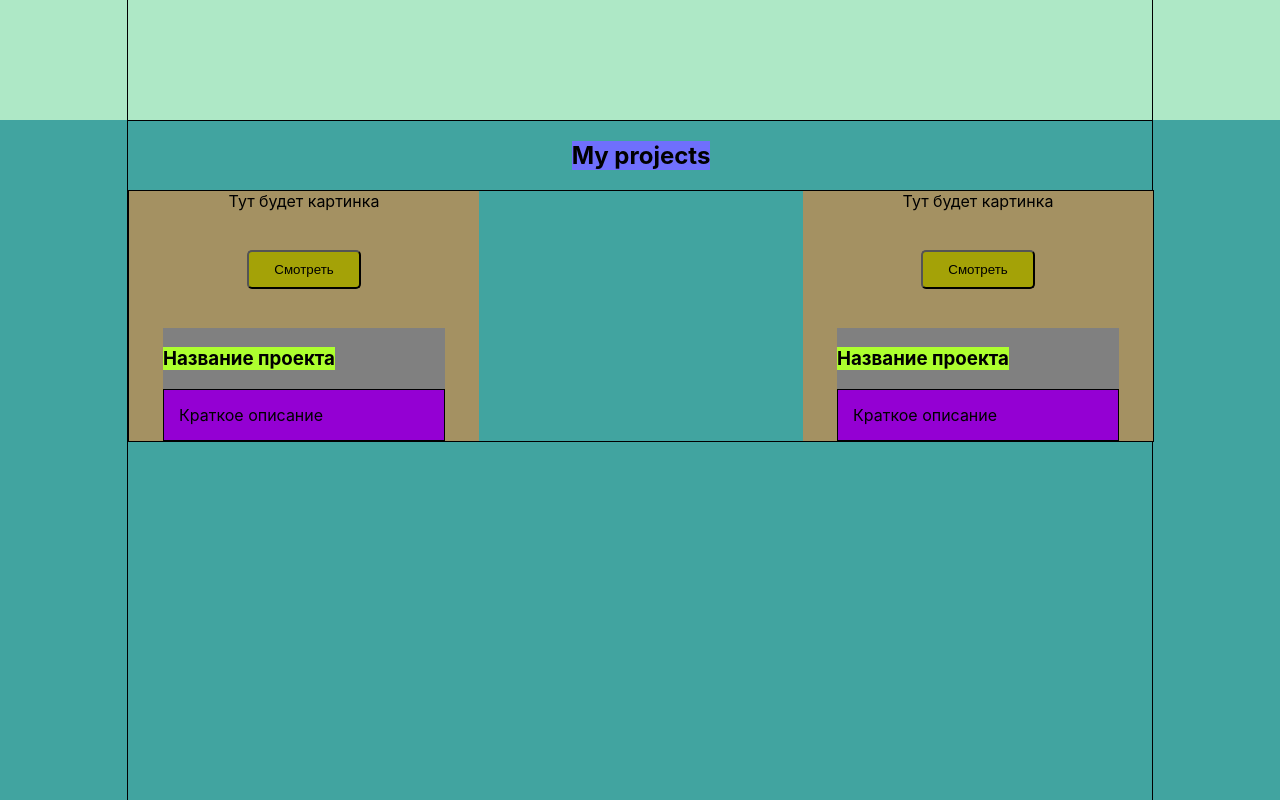
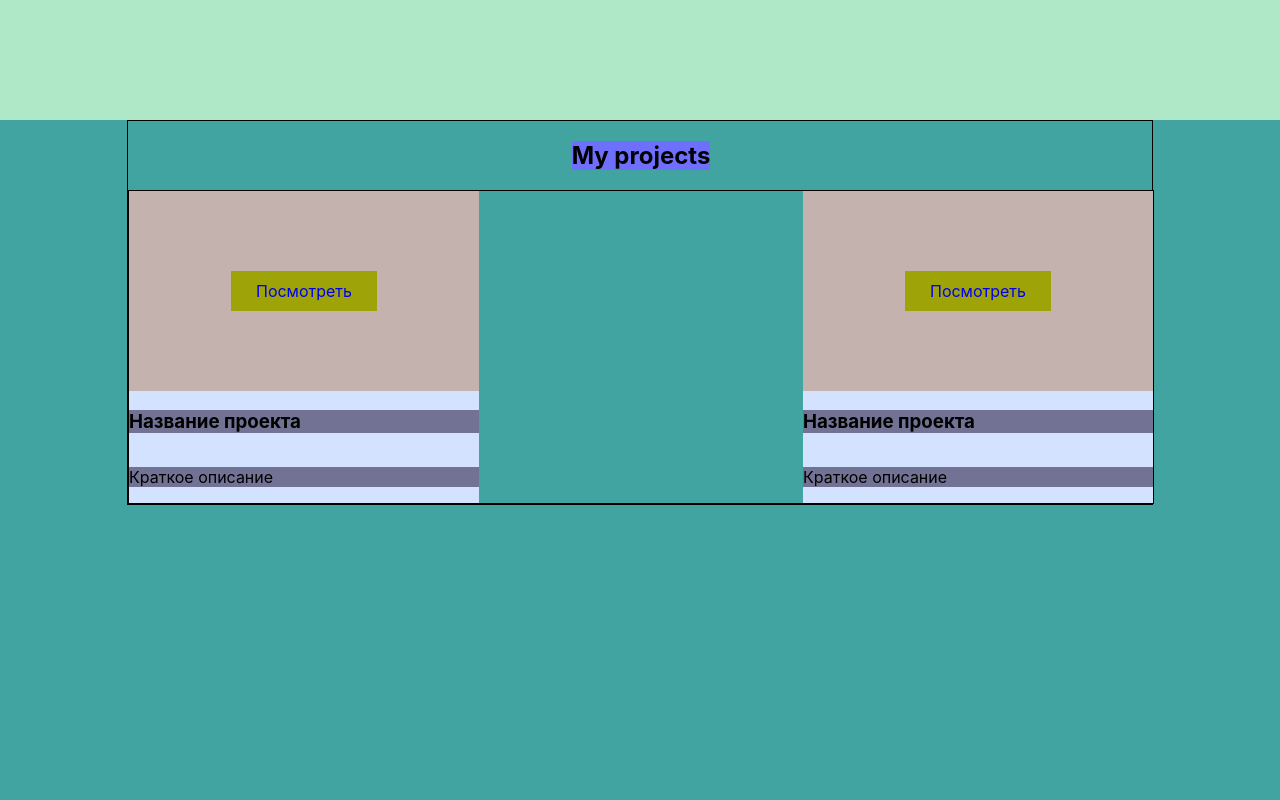
Before and after one commit to VladKravets/CV, a React (Create React App) app: page / in a window 1280 px wide. Shown: the part 1560-2360 px from the top of the page. Built offline with nearby package versions, Linux system fonts and the light colour scheme.

Commit message:
fix styling

```diff
--- a/src/Projects/Project/Project.js
+++ b/src/Projects/Project/Project.js
@@ -1,16 +1,14 @@
 import React from 'react';
 import style from './Project.module.css'
-import {Button} from "../../comman/Button/Button";
 
 export const Project = () => {
     return (
         <div className={style.project}>
-            Тут будет картинка
-            <Button name={'Смотреть'}/>
-            <div className={style.description}>
-                <h3 className={style.title}>Название проекта</h3>
-                <p className={style.text}>Краткое описание</p>
+            <div className={style.imageProject}>
+                <a className={style.buttonProject} href="#">Посмотреть</a>
             </div>
+            <h3 className={style.title}>Название проекта</h3>
+            <p className={style.description}>Краткое описание</p>
         </div>
     );
 };
--- a/src/Projects/Project/Project.module.css
+++ b/src/Projects/Project/Project.module.css
@@ -1,32 +1,27 @@
 .project{
     width: 350px;
-    height: 250px;
-    background-color: #a49162;
+    background-color: #d2e2ff;
     display: flex;
     flex-direction: column;
+}
+.imageProject{
+    width: 100%;
+    height: 200px;
+    background-color: #c4b2af;
+    display: flex;
+    justify-content: center;
     align-items: center;
-    text-align: center;
-    justify-content: space-between;
+}
+.buttonProject{
+    text-decoration: none;
+    user-select: none;
+    background-color: #9ea408;
+    padding: 10px 25px;
+}
+.title{
+    background: #727294;
 }
 .description{
-    background-color: gray;
+    background: #727294;
+
 }
-.icon{
-    height: 60px;
-    width: 60px;
-    background-color: #c4b2af;
-}
-.title{
-    text-align: left;
-    background-color: greenyellow;
-    width: max-content;
-}
-.text{
-    margin: 0;
-    background-color: darkviolet;
-    border: 1px solid;
-    width: 250px;
-    padding: 15px;
-    height: max-content;
-    text-align: left;
-}
--- a/src/Projects/Projects.module.css
+++ b/src/Projects/Projects.module.css
@@ -1,5 +1,5 @@
 .projectsBlock{
-    height: 100vh;
+    min-height: 100vh;
     background-color: #41a4a0;
 }
 .projectsContainer{
--- a/src/Skills/Skills.module.css
+++ b/src/Skills/Skills.module.css
@@ -1,5 +1,5 @@
 .skillsBlock{
-    height: 100vh;
+    min-height: 100vh;
     background-color: #aee8c6;
 }
 .skillsContainer{
--- a/src/comman/Button/Button.js
+++ /dev/null
@@ -1,8 +0,0 @@
-import React from 'react';
-import style from './Button.module.css'
-
-export const Button = (props) => {
-    return (
-        <button className={style.button}>{props.name}</button>
-    );
-};
--- a/src/comman/Button/Button.module.css
+++ /dev/null
@@ -1,5 +0,0 @@
-.button{
-    background-color: #a4a207;
-    padding: 10px 25px;
-    border-radius: 5px;
-}
```
